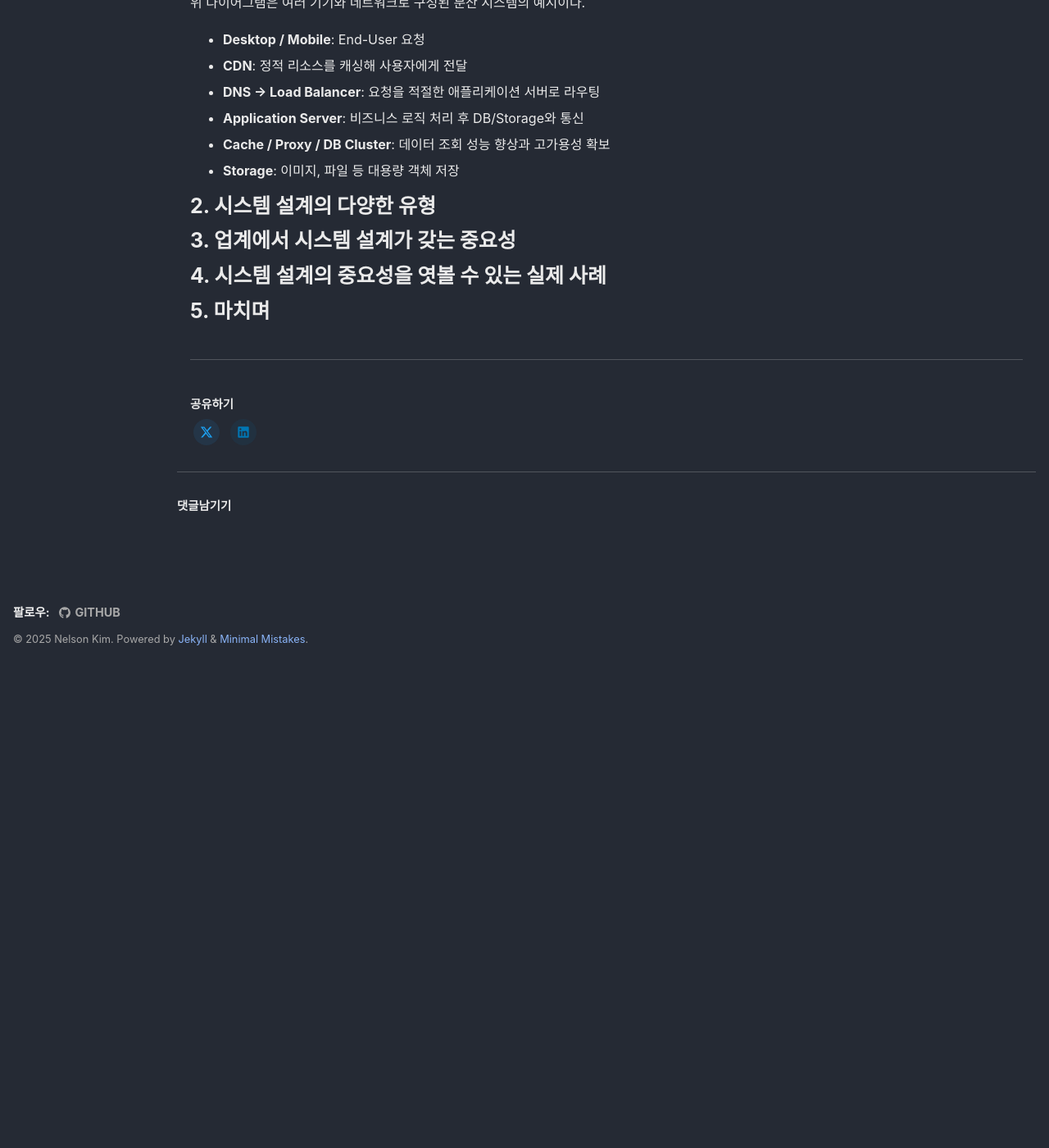
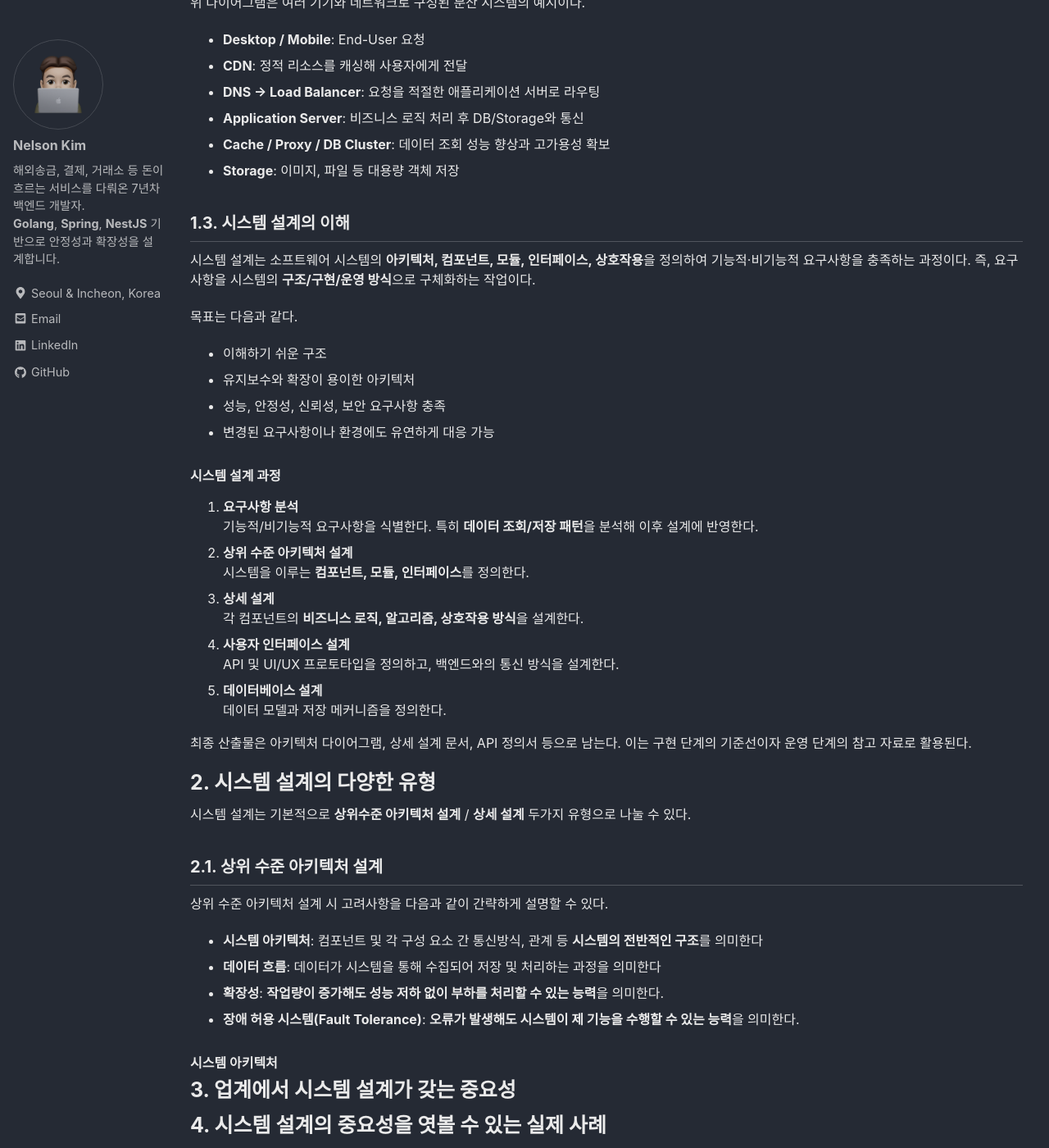
Before and after one commit to ssipflow/ssipflow.github.io, a Jekyll site: the page built from in-progress/system-design/2025-09-30-01-system-design-basics.md, in a window 1280 px wide and 1400 px high, scrolled down 1755 px. Shown: the whole window at 82% size. Built offline with Jekyll 4.4.1, drawn with Linux system fonts in a browser that asks for light colours; nearby versions of some CDN libraries; comment, search, counter and statistics services are not loaded; before the commit the page ends 2576 px from its top, so only the background shows below that.

Commit message:
Add system design understanding and design types section
  - Add section 1.3 explaining system design definition and objectives
  - Include 5-step system design process (requirements, architecture,
  detailed design, UI, database)
  - Introduce high-level vs detailed design distinction in section 2
  - Add high-level architecture design considerations (architecture,
  data flow, scalability, fault tolerance)
  - Remove extra blank line for formatting consistency

```diff
--- a/in-progress/system-design/2025-09-30-01-system-design-basics.md
+++ b/in-progress/system-design/2025-09-30-01-system-design-basics.md
@@ -36,7 +36,6 @@
 시스템은 단순한 프로그램처럼 간단할 수도 있고, 분산 시스템처럼 복잡할 수도 있다.
 개발 과정은 애플리케이션과 유사하게 **언어 선택 -> 설계 방법론 결정 -> 개발 및 운영(버그 수정과 업데이트 포함)** 과정을 거친다. 이러한 활동은 모두 설계 단계에서 고려되어야 한다.
 
-
 ## 1.2. 분산 소프트웨어 시스템 (Distributed Software System)
 분산 시스템은 **여러 독립적인 컴포넌트나 프로세스, 노드로 구성**되며, 이들은 서로 통신하며 하나의 공동 목표를 달성한다.
 중앙 집중형 시스템(모놀리식 아키텍처)과 달리 분산 시스템은 **지리적으로 다른 위치의 기기와 네트워크에 걸쳐 존재**한다.
@@ -57,7 +56,43 @@
 - **Cache / Proxy / DB Cluster**: 데이터 조회 성능 향상과 고가용성 확보
 - **Storage**: 이미지, 파일 등 대용량 객체 저장
 
+## 1.3. 시스템 설계의 이해
+시스템 설계는 소프트웨어 시스템의 **아키텍처, 컴포넌트, 모듈, 인터페이스, 상호작용**을 정의하여 기능적·비기능적 요구사항을 충족하는 과정이다. 즉, 요구사항을 시스템의 **구조/구현/운영 방식**으로 구체화하는 작업이다.
+
+목표는 다음과 같다.
+- 이해하기 쉬운 구조
+- 유지보수와 확장이 용이한 아키텍처
+- 성능, 안정성, 신뢰성, 보안 요구사항 충족
+- 변경된 요구사항이나 환경에도 유연하게 대응 가능
+
+### 시스템 설계 과정
+1. **요구사항 분석**
+   기능적/비기능적 요구사항을 식별한다. 특히 **데이터 조회/저장 패턴**을 분석해 이후 설계에 반영한다.
+2. **상위 수준 아키텍처 설계**
+   시스템을 이루는 **컴포넌트, 모듈, 인터페이스**를 정의한다.
+3. **상세 설계**
+   각 컴포넌트의 **비즈니스 로직, 알고리즘, 상호작용 방식**을 설계한다.
+4. **사용자 인터페이스 설계**
+   API 및 UI/UX 프로토타입을 정의하고, 백엔드와의 통신 방식을 설계한다.
+5. **데이터베이스 설계**
+   데이터 모델과 저장 메커니즘을 정의한다.
+
+최종 산출물은 아키텍처 다이어그램, 상세 설계 문서, API 정의서 등으로 남는다. 이는 구현 단계의 기준선이자 운영 단계의 참고 자료로 활용된다.
+
 # 2. 시스템 설계의 다양한 유형
+시스템 설계는 기본적으로 **상위수준 아키텍처 설계** / **상세 설계** 두가지 유형으로 나눌 수 있다.
+
+## 2.1. 상위 수준 아키텍처 설계
+상위 수준 아키텍처 설계 시 고려사항을 다음과 같이 간략하게 설명할 수 있다.
+
+- **시스템 아키텍처**: 컴포넌트 및 각 구성 요소 간 통신방식, 관계 등 **시스템의 전반적인 구조**를 의미한다
+- **데이터 흐름**: 데이터가 시스템을 통해 수집되어 저장 및 처리하는 과정을 의미한다
+- **확장성**: **작업량이 증가해도 성능 저하 없이 부하를 처리할 수 있는 능력**을 의미한다.
+- **장애 허용 시스템(Fault Tolerance)**: **오류가 발생해도 시스템이 제 기능을 수행할 수 있는 능력**을 의미한다.
+
+### 시스템 아키텍처
+
+
 # 3. 업계에서 시스템 설계가 갖는 중요성
 # 4. 시스템 설계의 중요성을 엿볼 수 있는 실제 사례
 # 5. 마치며
```
